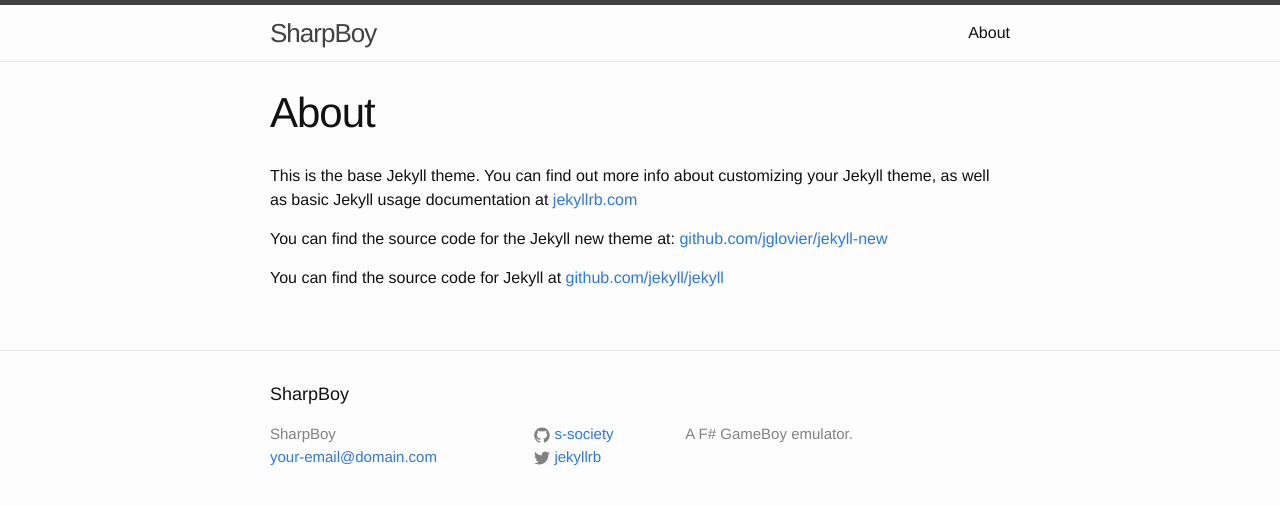
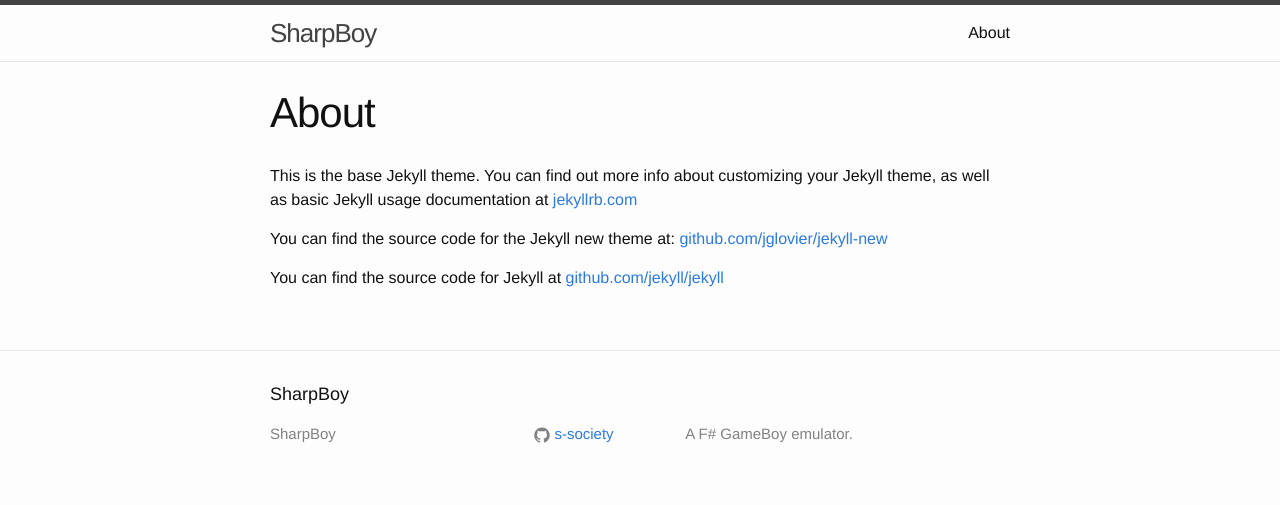
Before and after one commit to s-society/sharpboy, a Jekyll site: the page built from about.md, in a window 1280 px wide. Shown: the top 505 px of the page. Built offline with Jekyll 4.4.1, drawn with Linux system fonts in a browser that asks for light colours; some of the changed lines change nothing that is shown.

Commit message:
Comment out unnecessary lines
Signed-off-by: Antoine Martin <antoine97.martin@gmail.com>

```diff
--- a/_config.yml
+++ b/_config.yml
@@ -1,11 +1,11 @@
 # Site settings
 title: SharpBoy
-email: your-email@domain.com
+# email: your-email@domain.com
 description: > # this means to ignore newlines until "baseurl:"
   A F# GameBoy emulator.
 baseurl: "" # the subpath of your site, e.g. /blog/
 url: "http://sharpboy.xyz" # the base hostname & protocol for your site
-twitter_username: jekyllrb
+# twitter_username: jekyllrb
 github_username:  s-society
 
 # Build settings
```
